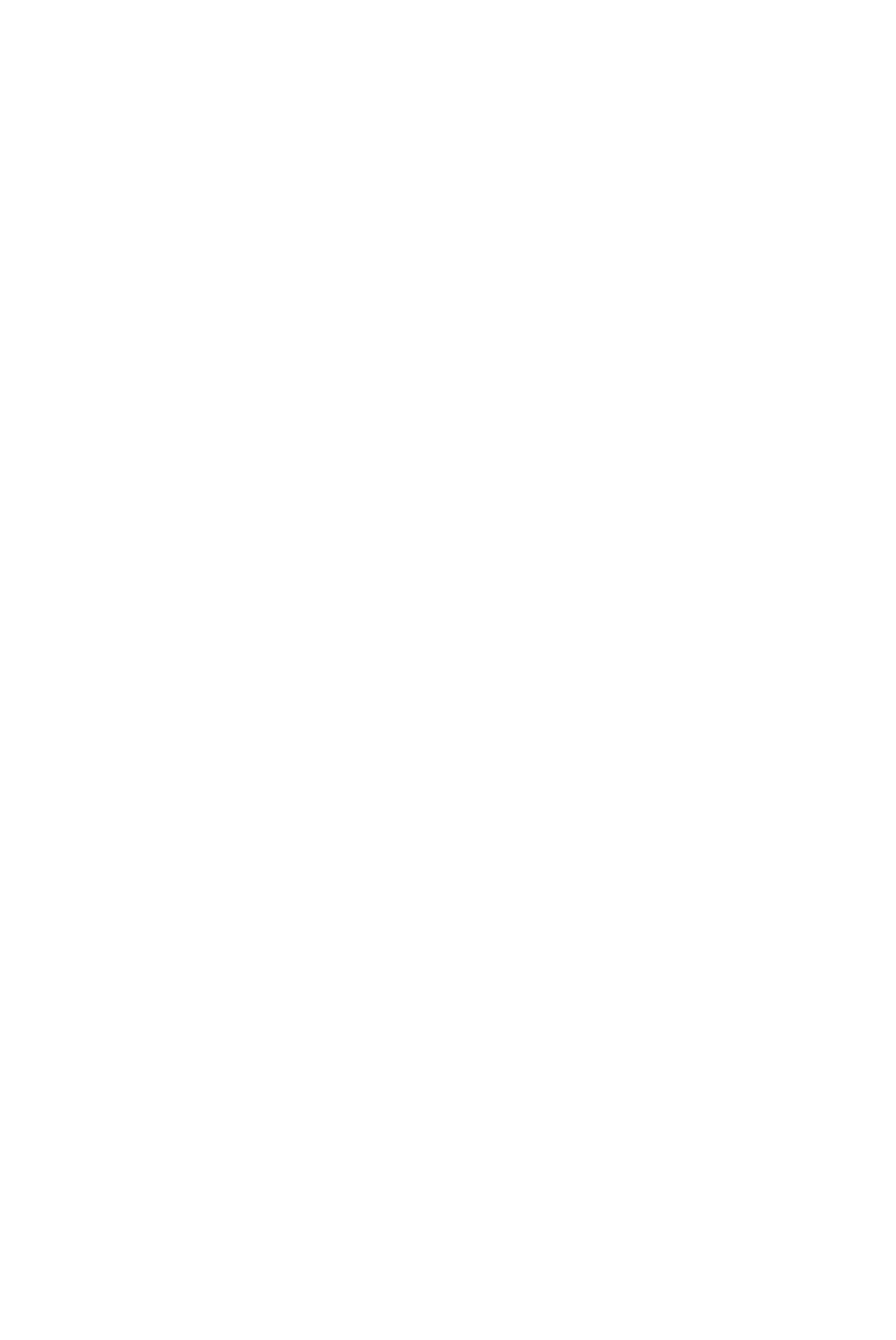
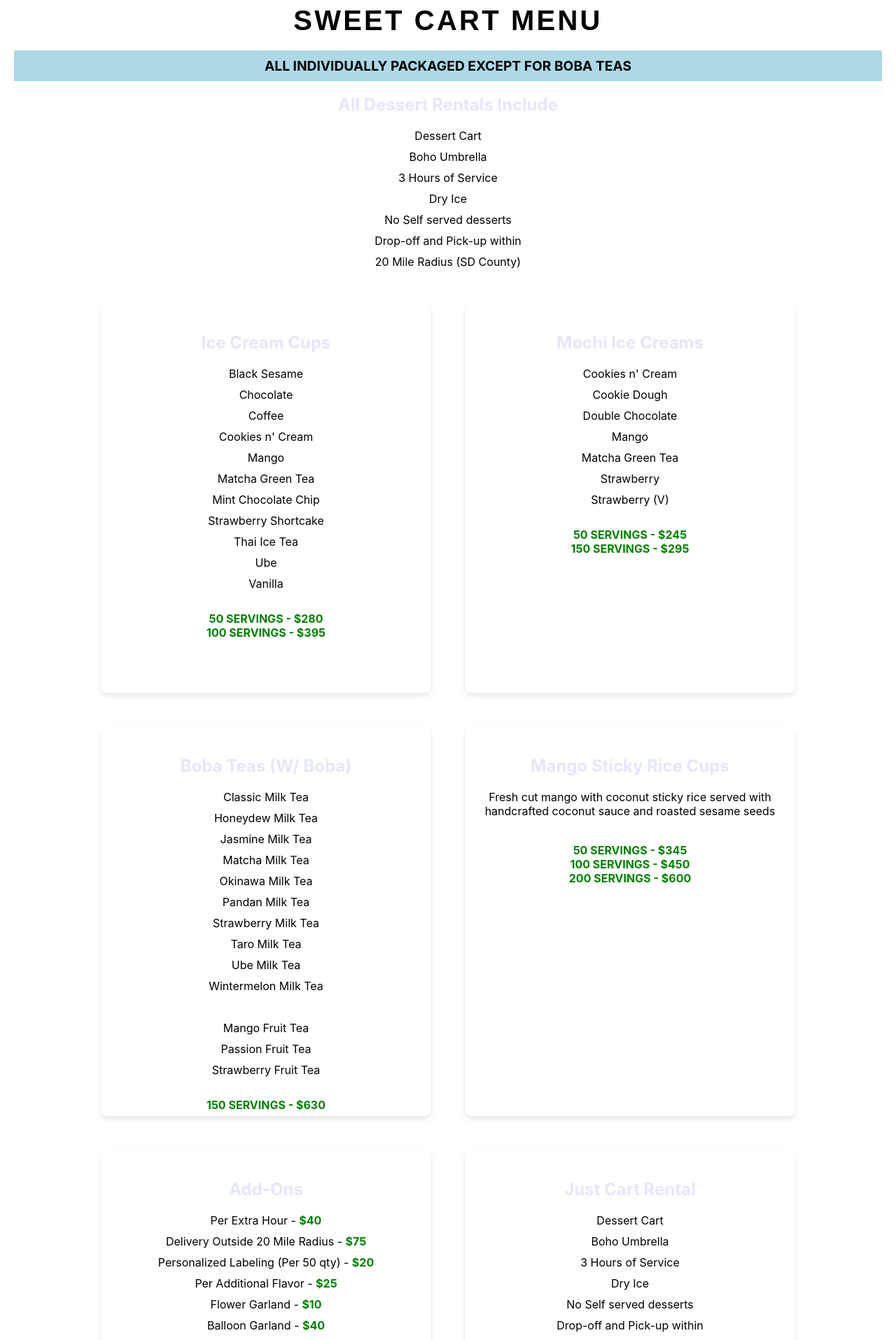
Before and after one commit to SixFourDev/sweetcartrental, a React (Create React App) app in the folder sweetcartrental/: page /sweetcartmenu in a window 1280 px wide. Before the commit this address had no page. Shown: the part 40-1955 px from the top of the page at 70% size. Before the commit the page ends 800 px from the top, so only its background shows below. Built offline with nearby package versions, Linux system fonts and the light colour scheme; the HTML template or start-up script is replaced by a standard one.

Commit message:
worked on sweetcartmenu and styling

```diff
--- a/sweetcartrental/src/App.css
+++ b/sweetcartrental/src/App.css
@@ -82,7 +82,7 @@
   letter-spacing: 0.2rem;
   font-size: 2.5em;
   color: black;
-  margin-bottom: 20px; /* Add margin at the bottom for space */
+  margin-bottom: 20px;
 }
 
 .note {
@@ -93,16 +93,40 @@
   padding: 10px;
 }
 
-.packages-page {
+.all-dessert-rentals {
+  text-align: center;
+  padding: 10px;
+  margin-top: -50px;
+}
+
+.all-dessert-rentals h2 {
+  color: lavender;
+}
+
+.all-dessert-rentals ul {
+  list-style-type: none;
+  padding: 0;
+}
+
+.all-dessert-rentals li {
+  margin: 10px 0;
+}
+
+.all-dessert-rentals .price {
+  font-weight: bold;
+  color: green;
+}
+
+.dessert-sections-container {
   display: flex;
+  flex-wrap: wrap;
   justify-content: center;
   align-items: flex-start;
-  flex-wrap: wrap;
 }
 
-.package {
-  width: 350px; /* Set a fixed width for all packages */
-  height: 555px; /* Set a fixed height for all packages */
+.dessert-package {
+  width: 470px;
+  height: 555px;
   margin: 25px;
   padding: 20px;
   background-color: white;
@@ -112,44 +136,23 @@
   box-sizing: border-box;
 }
 
-/* Ensure last package is centered */
-
-
-.package h2 {
+.dessert-package h2 {
   color: lavender;
 }
 
-.package ul {
+.dessert-package ul {
   list-style-type: none;
   padding: 0;
 }
 
-.package li {
+.dessert-package li {
   margin: 10px 0;
 }
 
-.package .price {
+.dessert-package .price {
   font-weight: bold;
   color: green;
 }
-
-.dessert-selections-container {
-  width: 100%;
-  text-align: center;
-}
-
-.selections-button {
-  display: inline-block;
-  padding: 15px 30px;
-  background-color: lavender;
-  color: black;
-  font-size: 1.2em;
-  text-decoration: none;
-  border: none;
-  border-radius: 8px;
-  cursor: pointer;
-}
-
 
 
 /* Responsive Design */
--- a/sweetcartrental/src/App.jsx
+++ b/sweetcartrental/src/App.jsx
@@ -1,7 +1,7 @@
 import React from 'react';
 import { BrowserRouter as Router, Route, Routes } from 'react-router-dom';
 import LandingPage from './components/LandingPage';
-import DessertSelection from './components/DessertSelection';
+import SweetCartMenu from './components/SweetCartMenu';
 
 
 const App = () => {
@@ -9,7 +9,7 @@ const App = () => {
     <Router>
       <Routes>
         <Route path="/" element={<LandingPage />} />
-        <Route path="/desserts" element={<DessertSelection />} />
+        <Route path="/sweetcartmenu" element={<SweetCartMenu />} />
       </Routes>
     </Router>
   );
--- a/sweetcartrental/src/components/DessertSelection.jsx
+++ /dev/null
@@ -1,140 +0,0 @@
-import React from 'react';
-import '../App.css';
-
-const DessertSelection = () => {
-  return (
-    <div>
-      <div className="dessert-selections-page">
-      <h1 className="dessert-heading">DESSERT SELECTIONS</h1>
-      <p className="note">ALL INDIVIDUALLY PACKAGED EXCEPT FOR BOBA TEAS</p>
-    </div>
-    <div className="packages-page">
-
-      {/* Ice Cream Cups */}
-      <div className="package">
-        <h2>Ice Cream Cups</h2>
-        <ul>
-          <li>Black Sesame</li>
-          <li>Chocolate</li>
-          <li>Coffee</li>
-          <li>Cookies n' Cream</li>
-          <li>Mango</li>
-          <li>Matcha Green Tea</li>
-          <li>Mint Chocolate Chip</li>
-          <li>Strawberry Shortcake</li>
-          <li>Thai Ice Tea</li>
-          <li>Ube</li>
-          <li>Vanilla</li>
-          <br />
-          <span className="price">50 SERVINGS - $280</span>
-          <br />
-          <span className="price">100 SERVINGS - $395</span>
-        </ul>
-      </div>
-
-      {/* Mochi Ice Creams */}
-      <div className="package">
-        <h2>Mochi Ice Creams</h2>
-        <ul>
-          <li>Cookies n' Cream</li>
-          <li>Cookie Dough</li>
-          <li>Double Chocolate</li>
-          <li>Mango</li>
-          <li>Matcha Green Tea</li>
-          <li>Strawberry</li>
-          <li>Strawberry (V)</li>
-          <br />
-          <span className="price">50 SERVINGS - $245</span>
-          <br />
-          <span className="price">150 SERVINGS - $295</span>
-        </ul>
-      </div>
-
-      {/* Boba Teas (W/ Boba) */}
-      <div className="package">
-        <h2>Boba Teas (W/ Boba)</h2>
-        <ul>
-          <li>Classic Milk Tea</li>
-          <li>Honeydew Milk Tea</li>
-          <li>Jasmine Milk Tea</li>
-          <li>Matcha Milk Tea</li>
-          <li>Okinawa Milk Tea</li>
-          <li>Pandan Milk Tea</li>
-          <li>Strawberry Milk Tea</li>
-          <li>Taro Milk Tea</li>
-          <li>Ube Milk Tea</li>
-          <li>Wintermelon Milk Tea</li>
-          <br />
-          <li>Mango Fruit Tea</li>
-          <li>Passion Fruit Tea</li>
-          <li>Strawberry Fruit Tea</li>
-          <br />
-          <span className="price">150 SERVINGS - $630</span>
-        </ul>
-      </div>
-
-      {/* Mango Sticky Rice Cups */}
-      <div className="package">
-        <h2>Mango Sticky Rice Cups</h2>
-        <ul>
-        <li>Fresh cut mango with coconut sticky rice served with handcrafted coconut suace and roasted sesame seeds</li>
-        </ul>
-        <br />
-        <span className="price">50 SERVINGS - $345</span>
-        <br />
-        <span className="price">100 SERVINGS - $450</span>
-        <br />
-        <span className="price">200 SERVINGS - $600</span>
-      </div>
-
-      {/* All Dessert Rentals Include */}
-      <div className="package">
-        <h2>All Dessert Rentals Include</h2>
-        <ul>
-          <li>Dessert Cart</li>
-          <li>Boho Umbrella</li>
-          <li>3 Hours of Service</li>
-          <li>Dry Ice</li>
-          <li>No Self served desserts</li>
-          <li>Drop-off and Pick-up within</li>
-          <li>20 Mile Radius (SD County)</li>
-          <br />
-          <span className="price">$175</span>
-        </ul>
-      </div>
-
-      {/* Add-Ons */}
-      <div className="package">
-        <h2>Add-Ons</h2>
-        <ul>
-          <li>Per Extra Hour - <span className="price">$40</span></li>
-          <li>Delivery Outside 20 Mile Radius - <span className="price">$75</span></li>
-          <li>Personalized Labeling (Per 50 qty) - <span className="price">$20</span></li>
-          <li>Per Additional Flavor - <span className="price">$25</span></li>
-          <li>Flower Garland - <span className="price">$10</span></li>
-          <li>Balloon Garland - <span className="price">$40</span></li>
-          <li>10.5 ft inflatable screen rental (projector, set-up & break down not included) - <span className="price">$30</span></li>
-        </ul>
-      </div>
-
-      {/* Just Cart Rental */}
-      <div className="package">
-        <h2>Just Cart Rental</h2>
-        <ul>
-          <li>Dessert Cart</li>
-          <li>Boho Umbrella</li>
-          <li>3 Hours of Service</li>
-          <li>Dry Ice</li>
-          <li>No Self served desserts</li>
-          <li>Drop-off and Pick-up within</li>
-          <li>20 Mile Radius (SD County)</li>
-          <br />
-          <span className="price">$185</span>
-        </ul>
-        </div>
-      </div>
-    </div>
-  );
-};
-
-export default DessertSelection;
--- a/sweetcartrental/src/components/LandingPage.jsx
+++ b/sweetcartrental/src/components/LandingPage.jsx
@@ -26,8 +26,8 @@ const LandingPage = () => {
         </h1>
 
         {/* Button to navigate to PackagesPage */}
-      <Link to="/desserts" className="see-packages-button">
-        Dessert Selections
+      <Link to="/sweetcartmenu" className="see-packages-button">
+        See Menu
       </Link>
       </div>
     </div>
--- /dev/null
+++ b/sweetcartrental/src/components/SweetCartMenu.jsx
@@ -0,0 +1,146 @@
+import React from 'react';
+import '../App.css';
+
+const DessertSelection = () => {
+  return (
+    <div>
+      <div className="dessert-selections-page">
+        <h1 className="dessert-heading">SWEET CART MENU</h1>
+        <p className="note">ALL INDIVIDUALLY PACKAGED EXCEPT FOR BOBA TEAS</p>
+      </div>
+
+      <div className="all-dessert-rentals">
+        {/* All Dessert Rentals Include */}
+        <div>
+          <h2>All Dessert Rentals Include</h2>
+          <ul>
+            <li>Dessert Cart</li>
+            <li>Boho Umbrella</li>
+            <li>3 Hours of Service</li>
+            <li>Dry Ice</li>
+            <li>No Self served desserts</li>
+            <li>Drop-off and Pick-up within</li>
+            <li>20 Mile Radius (SD County)</li>
+          </ul>
+        </div>
+      </div>
+
+      <div className="dessert-sections-container">
+
+        {/* Ice Cream Cups */}
+        <div className="dessert-package">
+          <h2>Ice Cream Cups</h2>
+          <ul>
+            <li>Black Sesame</li>
+            <li>Chocolate</li>
+            <li>Coffee</li>
+            <li>Cookies n' Cream</li>
+            <li>Mango</li>
+            <li>Matcha Green Tea</li>
+            <li>Mint Chocolate Chip</li>
+            <li>Strawberry Shortcake</li>
+            <li>Thai Ice Tea</li>
+            <li>Ube</li>
+            <li>Vanilla</li>
+            <br />
+            <span className="price">50 SERVINGS - $280</span>
+            <br />
+            <span className="price">100 SERVINGS - $395</span>
+          </ul>
+        </div>
+
+        {/* Mochi Ice Creams */}
+        <div className="dessert-package">
+          <h2>Mochi Ice Creams</h2>
+          <ul>
+            <li>Cookies n' Cream</li>
+            <li>Cookie Dough</li>
+            <li>Double Chocolate</li>
+            <li>Mango</li>
+            <li>Matcha Green Tea</li>
+            <li>Strawberry</li>
+            <li>Strawberry (V)</li>
+            <br />
+            <span className="price">50 SERVINGS - $245</span>
+            <br />
+            <span className="price">150 SERVINGS - $295</span>
+          </ul>
+        </div>
+
+        {/* Boba Teas (W/ Boba) */}
+        <div className="dessert-package">
+          <h2>Boba Teas (W/ Boba)</h2>
+          <ul>
+            <li>Classic Milk Tea</li>
+            <li>Honeydew Milk Tea</li>
+            <li>Jasmine Milk Tea</li>
+            <li>Matcha Milk Tea</li>
+            <li>Okinawa Milk Tea</li>
+            <li>Pandan Milk Tea</li>
+            <li>Strawberry Milk Tea</li>
+            <li>Taro Milk Tea</li>
+            <li>Ube Milk Tea</li>
+            <li>Wintermelon Milk Tea</li>
+            <br />
+            <li>Mango Fruit Tea</li>
+            <li>Passion Fruit Tea</li>
+            <li>Strawberry Fruit Tea</li>
+            <br />
+            <span className="price">150 SERVINGS - $630</span>
+          </ul>
+        </div>
+
+        {/* Mango Sticky Rice Cups */}
+        <div className="dessert-package">
+          <h2>Mango Sticky Rice Cups</h2>
+          <ul>
+            <li>Fresh cut mango with coconut sticky rice served with handcrafted coconut sauce and roasted sesame seeds</li>
+          </ul>
+          <br />
+          <span className="price">50 SERVINGS - $345</span>
+          <br />
+          <span className="price">100 SERVINGS - $450</span>
+          <br />
+          <span className="price">200 SERVINGS - $600</span>
+        </div>
+
+      </div>
+
+      <div className="dessert-sections-container">
+
+        {/* Add-Ons */}
+        <div className="dessert-package add-ons">
+          <h2>Add-Ons</h2>
+          <ul>
+            <li>Per Extra Hour - <span className="price">$40</span></li>
+            <li>Delivery Outside 20 Mile Radius - <span className="price">$75</span></li>
+            <li>Personalized Labeling (Per 50 qty) - <span className="price">$20</span></li>
+            <li>Per Additional Flavor - <span className="price">$25</span></li>
+            <li>Flower Garland - <span className="price">$10</span></li>
+            <li>Balloon Garland - <span className="price">$40</span></li>
+            <li>10.5 ft inflatable screen rental (projector, set-up & break down not included) - <span className="price">$30</span></li>
+          </ul>
+        </div>
+
+        {/* Just Cart Rental */}
+        <div className="dessert-package just-cart-rental">
+          <h2>Just Cart Rental</h2>
+          <ul>
+            <li>Dessert Cart</li>
+            <li>Boho Umbrella</li>
+            <li>3 Hours of Service</li>
+            <li>Dry Ice</li>
+            <li>No Self served desserts</li>
+            <li>Drop-off and Pick-up within</li>
+            <li>20 Mile Radius (SD County)</li>
+            <br />
+            <span className="price">$185</span>
+          </ul>
+        </div>
+
+      </div>
+    </div>
+  );
+};
+
+export default DessertSelection;
```
